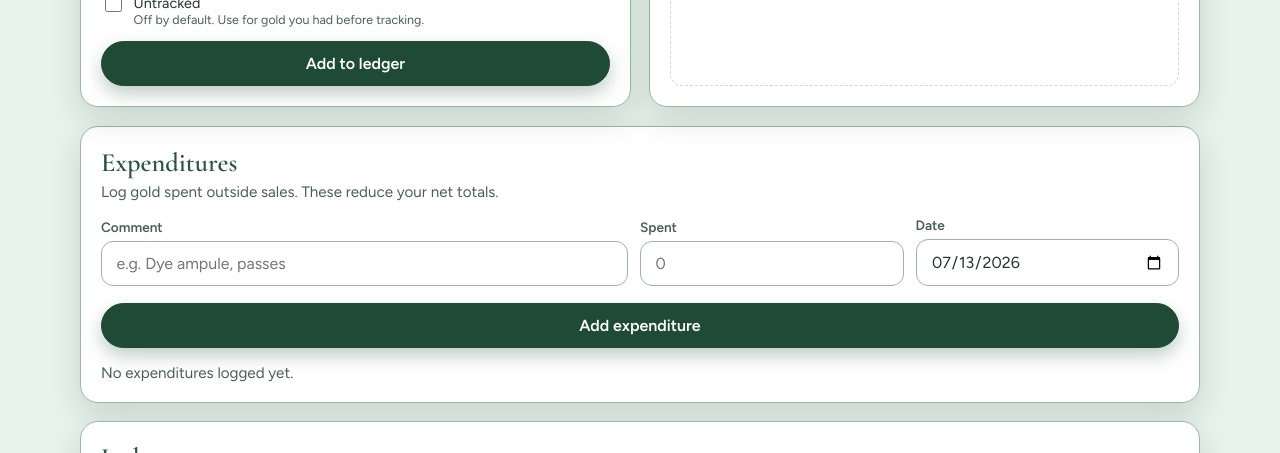
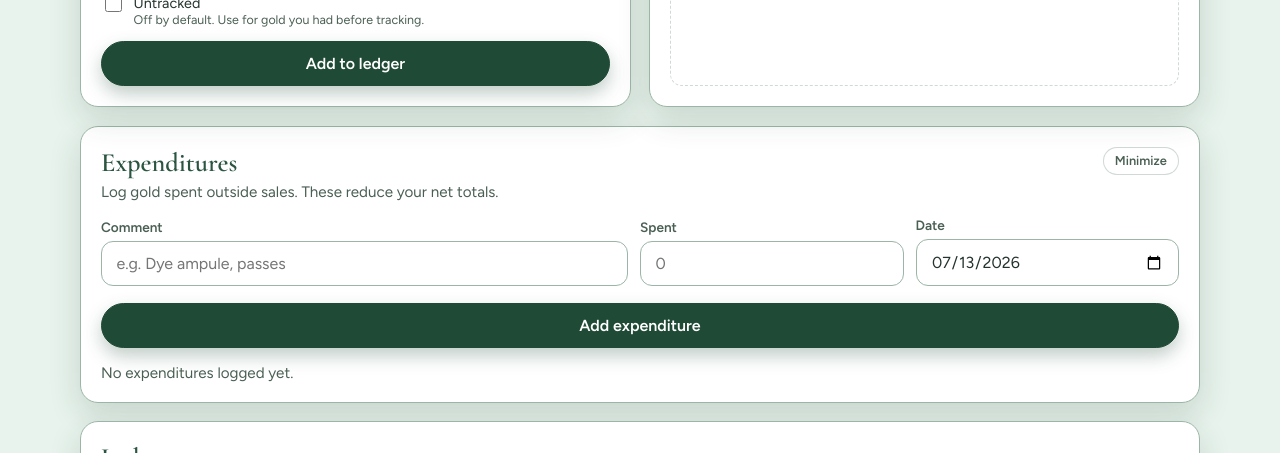
Before and after one commit to MistGG/mabi-tracking, a React (Vite) app: page / in a window 1280 px wide. Shown: the part 1099-1552 px from the top of the page. Built offline with nearby package versions, Linux system fonts and the light colour scheme.

Commit message:
Make expenditures panel collapsible.
Add minimize/expand with a compact spent summary and persist the preference locally.

```diff
--- a/src/App.css
+++ b/src/App.css
@@ -242,6 +242,37 @@
 
 .expenditure-panel {
   margin-bottom: 1.15rem;
+}
+
+.expenditure-panel.expenditure-minimized {
+  padding-top: 0.95rem;
+  padding-bottom: 0.95rem;
+}
+
+.expenditure-panel.expenditure-minimized .panel-header {
+  margin-bottom: 0.55rem;
+}
+
+.expenditure-compact {
+  display: flex;
+  flex-wrap: wrap;
+  align-items: baseline;
+  justify-content: space-between;
+  gap: 0.35rem 1rem;
+}
+
+.expenditure-compact-total {
+  font-family: var(--font-num);
+  font-variant-numeric: tabular-nums;
+  font-size: 1.15rem;
+  color: var(--danger);
+}
+
+.expenditure-compact-meta,
+.expenditure-compact-empty {
+  margin: 0;
+  color: var(--ink-soft);
+  font-size: 0.9rem;
 }
 
 .expenditure-grid {
--- a/src/components/ExpenditurePanel.tsx
+++ b/src/components/ExpenditurePanel.tsx
@@ -11,6 +11,10 @@ import {
   uniqueDatesDesc,
   visibleDateSet,
 } from '../lib/dayWindow'
+import {
+  loadExpendituresMinimized,
+  saveExpendituresMinimized,
+} from '../lib/storage'
 import { LoadMoreDays } from './LoadMoreDays'
 
 type Props = {
@@ -29,6 +33,7 @@ export function ExpenditurePanel({
   const [date, setDate] = useState(todayIso())
   const [error, setError] = useState<string | null>(null)
   const [visibleDays, setVisibleDays] = useState(INITIAL_VISIBLE_DAYS)
+  const [minimized, setMinimized] = useState(loadExpendituresMinimized)
 
   useEffect(() => {
     const refreshStaleDate = () => {
@@ -44,6 +49,14 @@ export function ExpenditurePanel({
       document.removeEventListener('visibilitychange', onVisibility)
     }
   }, [])
+
+  function toggleMinimized() {
+    setMinimized((prev) => {
+      const next = !prev
+      saveExpendituresMinimized(next)
+      return next
+    })
+  }
 
   function handleSubmit(e: FormEvent) {
     e.preventDefault()
@@ -83,6 +96,11 @@ export function ExpenditurePanel({
     [expenditures],
   )
 
+  const totalSpent = useMemo(
+    () => expenditures.reduce((sum, item) => sum + item.amount, 0),
+    [expenditures],
+  )
+
   const allDates = useMemo(
     () => uniqueDatesDesc(sorted.map((item) => item.date)),
     [sorted],
@@ -99,12 +117,49 @@ export function ExpenditurePanel({
   )
 
   return (
-    <section className="panel expenditure-panel">
-      <header className="panel-header">
+    <section
+      className={`panel expenditure-panel${
+        minimized ? ' expenditure-minimized' : ''
+      }`}
+    >
+      <header className="panel-header form-header-row">
+        <div>
           <h2>Expenditures</h2>
+          {!minimized && (
             <p>Log gold spent outside sales. These reduce your net totals.</p>
+          )}
+        </div>
+        <button
+          type="button"
+          className="btn ghost compact"
+          onClick={toggleMinimized}
+          aria-expanded={!minimized}
+          aria-controls="expenditure-body"
+        >
+          {minimized ? 'Expand' : 'Minimize'}
+        </button>
       </header>
 
+      {minimized ? (
+        <div id="expenditure-body" className="expenditure-compact">
+          {expenditures.length === 0 ? (
+            <p className="expenditure-compact-empty">
+              No spends logged. Expand to add one.
+            </p>
+          ) : (
+            <>
+              <strong className="expenditure-compact-total">
+                −{formatGold(totalSpent)}
+              </strong>
+              <span className="expenditure-compact-meta">
+                {expenditures.length} spend
+                {expenditures.length === 1 ? '' : 's'} logged
+              </span>
+            </>
+          )}
+        </div>
+      ) : (
+        <div id="expenditure-body">
           <form className="expenditure-form" onSubmit={handleSubmit}>
             <div className="expenditure-grid">
               <div className="field expenditure-comment">
@@ -182,6 +237,8 @@ export function ExpenditurePanel({
               />
             </>
           )}
+        </div>
+      )}
     </section>
   )
 }
--- a/src/lib/storage.ts
+++ b/src/lib/storage.ts
@@ -1,6 +1,7 @@
 import type { Expenditure, IncomeEntry } from '../types'
 import {
   EXPENDITURES_KEY,
+  EXPENDITURES_MINIMIZED_KEY,
   GOAL_AMOUNT_KEY,
   GOAL_MINIMIZED_KEY,
   GOLD_PICKUP_MINIMIZED_KEY,
@@ -41,6 +42,24 @@ export function loadExpenditures(): Expenditure[] {
 
 export function saveExpenditures(expenditures: Expenditure[]): void {
   localStorage.setItem(EXPENDITURES_KEY, JSON.stringify(expenditures))
+}
+
+export function loadExpendituresMinimized(): boolean {
+  try {
+    const raw = localStorage.getItem(EXPENDITURES_MINIMIZED_KEY)
+    if (raw === null) return false
+    return raw === 'true'
+  } catch {
+    return false
+  }
+}
+
+export function saveExpendituresMinimized(value: boolean): void {
+  try {
+    localStorage.setItem(EXPENDITURES_MINIMIZED_KEY, String(value))
+  } catch {
+    // ignore write failures
+  }
 }
 
 export function loadSoldByDefault(): boolean {
--- a/src/types.ts
+++ b/src/types.ts
@@ -54,6 +54,7 @@ export type DailyProfit = {
 export const MARKET_TAX_RATE = 0.04
 export const STORAGE_KEY = 'mabi-income-tracker-v1'
 export const EXPENDITURES_KEY = 'mabi-expenditures-v1'
+export const EXPENDITURES_MINIMIZED_KEY = 'mabi-expenditures-minimized-v1'
 export const SOLD_BY_DEFAULT_KEY = 'mabi-sold-by-default-v1'
 export const GOAL_AMOUNT_KEY = 'mabi-goal-amount-v1'
 export const GOAL_MINIMIZED_KEY = 'mabi-goal-minimized-v1'
```
Lines whose indentation alone changed are shown as unchanged.
